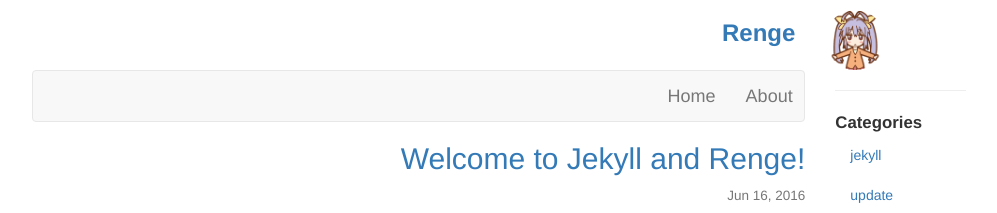
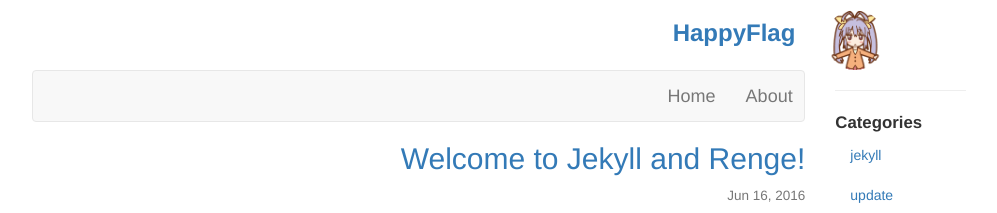
Before and after one commit to happyflag/happyflag.github.io, a Jekyll site: the page built from index.html, in a window 1280 px wide. Shown: the top 213 px of the page, without its empty margins (141-1138 px from the left). Built offline with Jekyll 4.4.1, drawn with Linux system fonts in a browser that asks for light colours; the list of posts is cut into pages by our own code.

Commit message:
20181019-2

```diff
--- a/_config.yml
+++ b/_config.yml
@@ -14,13 +14,13 @@
 # please change the belowing settings to your own.
 
 # Site settings
-title: Renge
-email: billyfish152@gmail.com
+title: HappyFlag
+email: 2205612048@qq.com
 description: Renge is a Jekyll theme that is designed by Junchao (www.junchaowang.com) and inspired by amination “のんのんびより” and named by one of the Characters "Renge Miyauchi (宮内 れんげ Miyauchi Renge)".
 baseurl: "" # the subpath of your site, e.g. /blog
-url: "https://www.junchaowang.com" # the base hostname & protocol for your site
-twitter_username:
-github_username:  billyfish152
+url: "https://happyflag.github.io" # the base hostname & protocol for your site
+twitter_username: LALA
+github_username:  happyflag
 
 # Build settings
 markdown: kramdown
```
